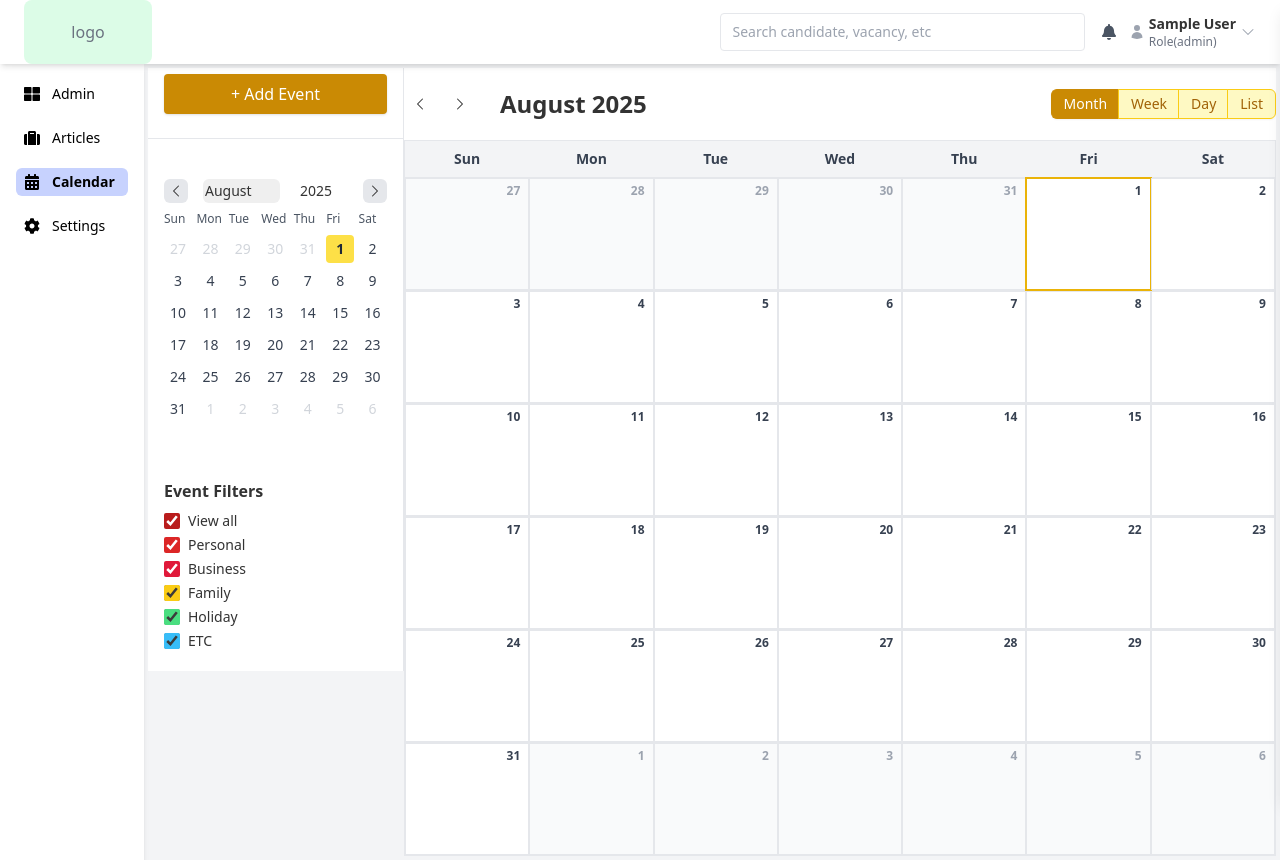
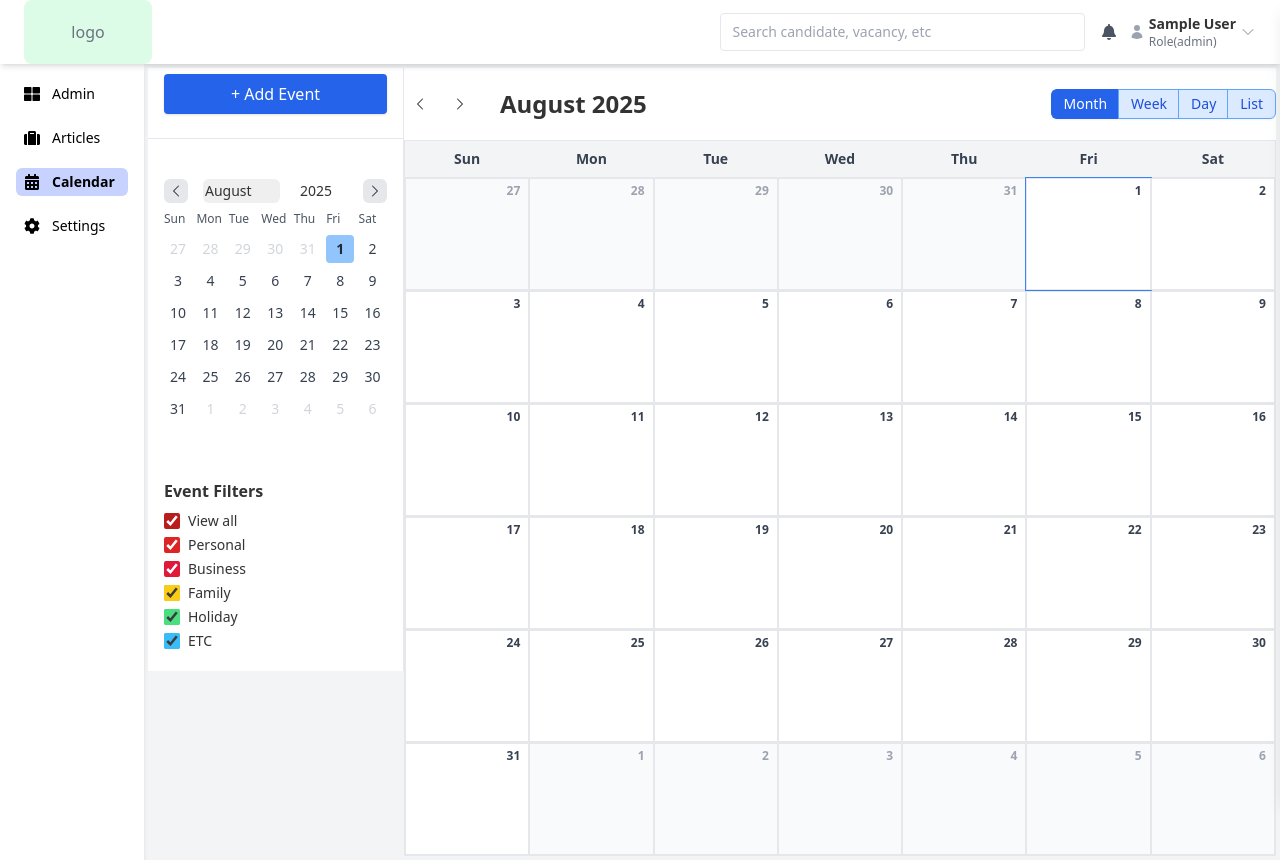
Before and after one commit to bheema-284/trendwise, a React (Vite) app in the folder frontend/: page /calendar in a window 1280 px wide. Built offline with nearby package versions, Linux system fonts and the light colour scheme; sample sign-in values are in the browser's storage.

Commit message:
refactor: refactor calendar

```diff
--- a/frontend/src/App.jsx
+++ b/frontend/src/App.jsx
@@ -876,7 +876,7 @@ function App() {
 
     return (
       <div
-        className={`fixed top-26 sm:top-16 left-0 h-screen w-36 bg-white shadow-md z-50 transition-transform duration-300 ease-in-out
+        className={`fixed top-32 sm:top-16 left-0 h-screen w-36 bg-white shadow-md z-50 transition-transform duration-300 ease-in-out
           ${isMobileOpen ? "translate-x-0 z-50" : "-translate-x-full"} sm:translate-x-0`}
       >
         <div className="p-4 space-y-4">
--- a/frontend/src/pages/Calendar.jsx
+++ b/frontend/src/pages/Calendar.jsx
@@ -72,7 +72,7 @@ export default function Calendar() {
             <div className="md:hidden flex justify-between items-center p-4 border-b">
                 <button
                     onClick={() => setSidebarOpen(!sidebarOpen)}
-                    className="text-yellow-600 font-semibold"
+                    className="text-blue-600 font-semibold"
                 >
                     ☰ Filters
                 </button>
--- a/frontend/src/pages/calendar/calendarheader.jsx
+++ b/frontend/src/pages/calendar/calendarheader.jsx
@@ -34,8 +34,8 @@ export default function CalendarHeader({
                         onClick={() => setView(v)}
                         className={`
                     px-3 py-1 text-sm font-medium relative focus:outline-none focus:z-10
-                   ${view === v ? 'bg-yellow-600 text-white' : 'bg-yellow-100 text-yellow-700 hover:bg-yellow-200'}
-                  ${view === v ? 'border-yellow-600' : 'border-yellow-400'}
+                   ${view === v ? 'bg-blue-600 text-white' : 'bg-blue-100 text-blue-700 hover:bg-blue-200'}
+                  ${view === v ? 'border-blue-600' : 'border-blue-400'}
                     border-y border-l
                     ${index === listData.length - 1 ? 'border-r' : ''}
                     ${index === 0 ? 'rounded-l-md' : ''}
--- a/frontend/src/pages/calendar/eventdrawer.jsx
+++ b/frontend/src/pages/calendar/eventdrawer.jsx
@@ -121,12 +121,12 @@ export default function EventDrawer({ show, onClose, onSave, categories, editDat
 
                                     <Listbox.Options className="absolute z-10 mt-1 max-h-60 w-full overflow-auto rounded-md bg-white text-sm shadow-lg ring-1 ring-gray-50 ring-opacity-5 focus:outline-none">
                                         {allCategories.map((cat, idx) => (
-                                            <Listbox.Option key={idx} value={cat} className={({ active }) => `relative cursor-pointer select-none py-2 pl-10 pr-4 ${active ? 'bg-yellow-100 text-yellow-900' : 'text-gray-900'}`}>
+                                            <Listbox.Option key={idx} value={cat} className={({ active }) => `relative cursor-pointer select-none py-2 pl-10 pr-4 ${active ? 'bg-blue-100 text-blue-900' : 'text-gray-900'}`}>
                                                 {({ selected }) => (
                                                     <>
                                                         <span className="absolute left-2 top-2 h-3 w-3 rounded-full" style={{ backgroundColor: categoryColors[cat] }} />
                                                         <span className={selected ? 'font-medium' : 'font-normal'}>{cat}</span>
-                                                        {selected && <span className="absolute inset-y-0 right-2 flex items-center pl-3 text-yellow-600"><CheckIcon className="h-5 w-5" /></span>}
+                                                        {selected && <span className="absolute inset-y-0 right-2 flex items-center pl-3 text-blue-600"><CheckIcon className="h-5 w-5" /></span>}
                                                     </>
                                                 )}
                                             </Listbox.Option>
@@ -155,7 +155,7 @@ export default function EventDrawer({ show, onClose, onSave, categories, editDat
                     <Switch
                         checked={form.allDay}
                         onChange={(val) => setForm((prev) => ({ ...prev, allDay: val }))}
-                        className={`${form.allDay ? 'bg-yellow-500' : 'bg-gray-200'} relative inline-flex h-5 w-10 items-center rounded-full`}
+                        className={`${form.allDay ? 'bg-blue-500' : 'bg-gray-200'} relative inline-flex h-5 w-10 items-center rounded-full`}
                     >
                         <span className={`${form.allDay ? 'translate-x-5' : 'translate-x-1'} inline-block h-3 w-3 transform rounded-full bg-white transition`} />
                     </Switch>
@@ -181,7 +181,7 @@ export default function EventDrawer({ show, onClose, onSave, categories, editDat
 
                 {/* Submit / Cancel */}
                 <div className="flex justify-end gap-2 pt-4">
-                    <button type="submit" className="bg-yellow-600 hover:bg-yellow-700 text-white px-3 py-1 rounded">Submit</button>
+                    <button type="submit" className="bg-blue-600 hover:bg-blue-700 text-white px-3 py-1 rounded">Submit</button>
                     <button type="button" onClick={onClose} className="border border-gray-300 text-gray-700 px-3 py-1 rounded">Cancel</button>
                 </div>
             </form>
--- a/frontend/src/pages/calendar/monthview.jsx
+++ b/frontend/src/pages/calendar/monthview.jsx
@@ -87,7 +87,7 @@ export default function MonthView({ date, events, categoryColors }) {
       days.push(
         <div
           className={`border border-gray-200 p-1 h-28 text-xs align-top relative flex flex-col ${!isCurrentMonth ? 'bg-gray-50 text-gray-400' : 'bg-white'}
-                     ${isTodayDate ? 'border-yellow-500 ring-1 ring-yellow-500' : ''}
+                     ${isTodayDate ? 'border-blue-500 ring-1 ring-blue-500' : ''}
                     `}
           key={formattedDate}
         >
--- a/frontend/src/pages/calendar/sidebar.jsx
+++ b/frontend/src/pages/calendar/sidebar.jsx
@@ -81,7 +81,7 @@ export default function Sidebar({ filters, setFilters, onAdd, categoryColors })
             <div className='px-4 pt-1.5'>
                 <button
                     onClick={onAdd}
-                    className="w-full bg-yellow-600 hover:bg-yellow-700 text-white py-2 rounded shadow"
+                    className="w-full bg-blue-600 hover:bg-blue-700 text-white py-2 rounded shadow"
                 >
                     + Add Event
                 </button>
@@ -152,9 +152,9 @@ export default function Sidebar({ filters, setFilters, onAdd, categoryColors })
                             key={i}
                             onClick={() => setSelectedDate(day)}
                             className={`w-7 h-7 text-center leading-7 rounded cursor-pointer
-    ${isToday(day) ? 'bg-yellow-100 hover:bg-yellow-100 text-gray-800 font-bold' : ''}
+    ${isToday(day) ? 'bg-blue-100 hover:bg-blue-100 text-gray-800 font-bold' : ''}
     ${isSameMonth(day, currentDate) ? 'text-gray-700' : 'text-gray-300'}
-    ${format(day, 'yyyy-MM-dd') === format(selectedDate, 'yyyy-MM-dd') ? 'bg-yellow-300 hover:bg-yellow-300' : ''}
+    ${format(day, 'yyyy-MM-dd') === format(selectedDate, 'yyyy-MM-dd') ? 'bg-blue-300 hover:bg-blue-300' : ''}
     hover:bg-gray-200`}
                         >
                             {format(day, 'd')}
```
